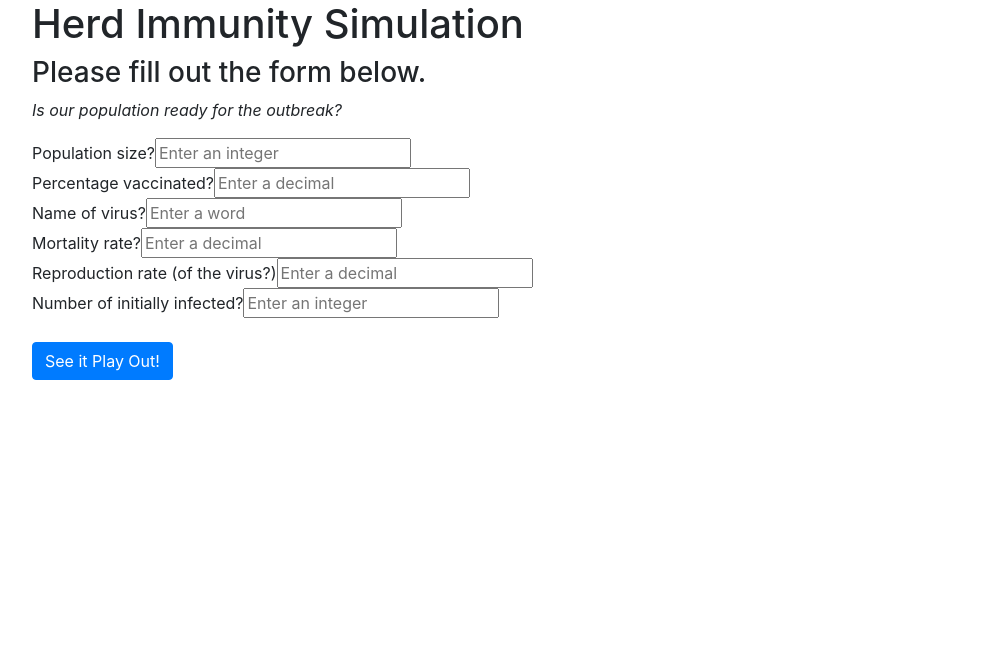
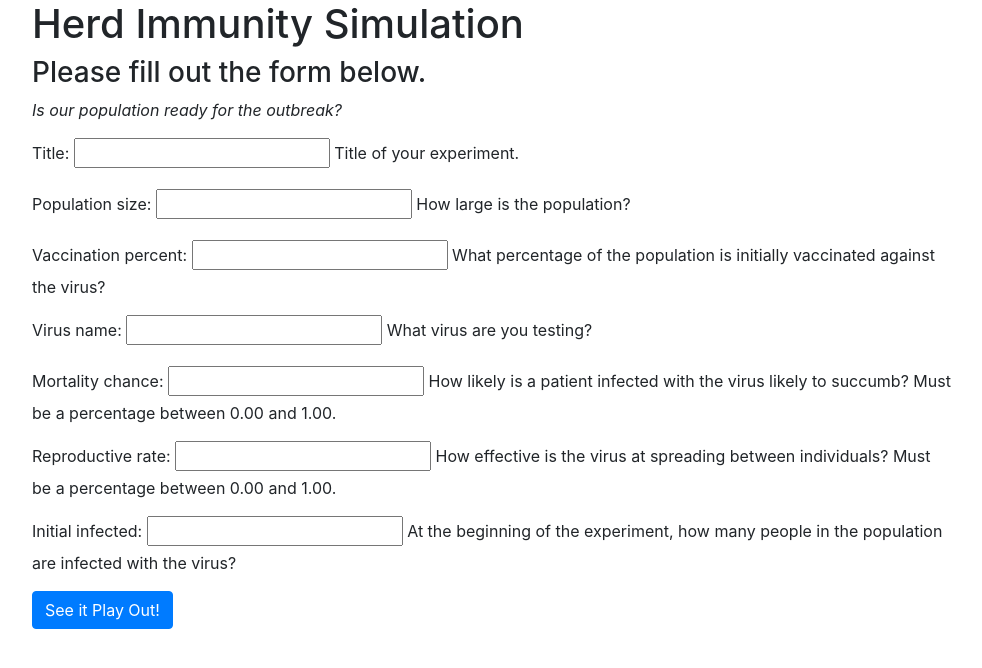
Before and after one commit to sprajjwal/assignment-herd-immunity, a Django app: page / in a window 1280 px wide. Shown: the top 668 px of the page, without its empty margins (53-1035 px from the left). Run offline with Django 3.2, Linux system fonts and the light colour scheme; some libraries are stand-ins or nearby versions.

Commit message:
[Update] ExperimentCreate template.

```diff
--- a/web/simulator/models.py
+++ b/web/simulator/models.py
@@ -25,13 +25,13 @@ class Experiment(models.Model, Simulation):
                                   help_text="What virus are you testing?")
     mortality_chance = models.FloatField(help_text=(
         "How likely is a patient infected with the virus likely to succumb?" +
-        "Must be a percentage between 0.00 and 1.00."
+        " Must be a percentage between 0.00 and 1.00."
     ))
     reproductive_rate = models.FloatField(help_text=(
         "How effective is the virus at spreading between individuals?" +
-        "Must be a percentage between 0.00 and 1.00."
+        " Must be a percentage between 0.00 and 1.00."
     ))
-    init_infected = models.IntegerField(help_text=(
+    initial_infected = models.IntegerField(help_text=(
         "At the beginning of the experiment, how many people in the " +
         "population are infected with the virus?"
     ))
--- a/web/simulator/templates/simulator/index.html
+++ b/web/simulator/templates/simulator/index.html
@@ -6,31 +6,23 @@
 {% block content %}
 
 <div class="row">
-    <div class="col-md-6">
+    <div class="col-md-10">
         <!-- display form -->
         <h1>Herd Immunity Simulation</h1>
 
         <h3>Please fill out the form below.</h3>
-
         <p>
             <i>
                 Is our population ready for the outbreak?
             </i>
         </p>
-
-        <form class="form-group" action="/calculations" method="POST">
-            Population size?<input name="pop_size" type="text" class="form-group-control" placeholder="Enter an integer"><br>
-            Percentage vaccinated?<input name="vacc_percentage" type="text" class="form-group-control" placeholder="Enter a decimal"><br>
-            Name of virus?<input name="virus_name" type="text" class="form-group-control" placeholder="Enter a word"><br>
-            Mortality rate?<input name="mortality_rate" type="text" class="form-group-control" placeholder="Enter a decimal"><br>
-            Reproduction rate (of the virus?)<input name="repro_rate" type="text" class="form-group-control" placeholder="Enter a decimal"><br>
-            Number of initially infected?<input name="initial_infected" type="text" class="form-group-control" placeholder="Enter an integer"><br><br>
+        <!-- form for experimental values -->
+        <form class="form-group" method="post">
+            {% csrf_token %}
+            {{ form.as_p }}
             <input type="submit" class="btn btn-primary" value="See it Play Out!">
         </form>
-    </div>
-
-    <div class="col-md-6">
-        <!-- display cool graphic image -->
+        <br>
     </div>
 </div>
 
```
Also changed, not shown: web/simulator/migrations/0005_auto_20200116_1042.py (added).
